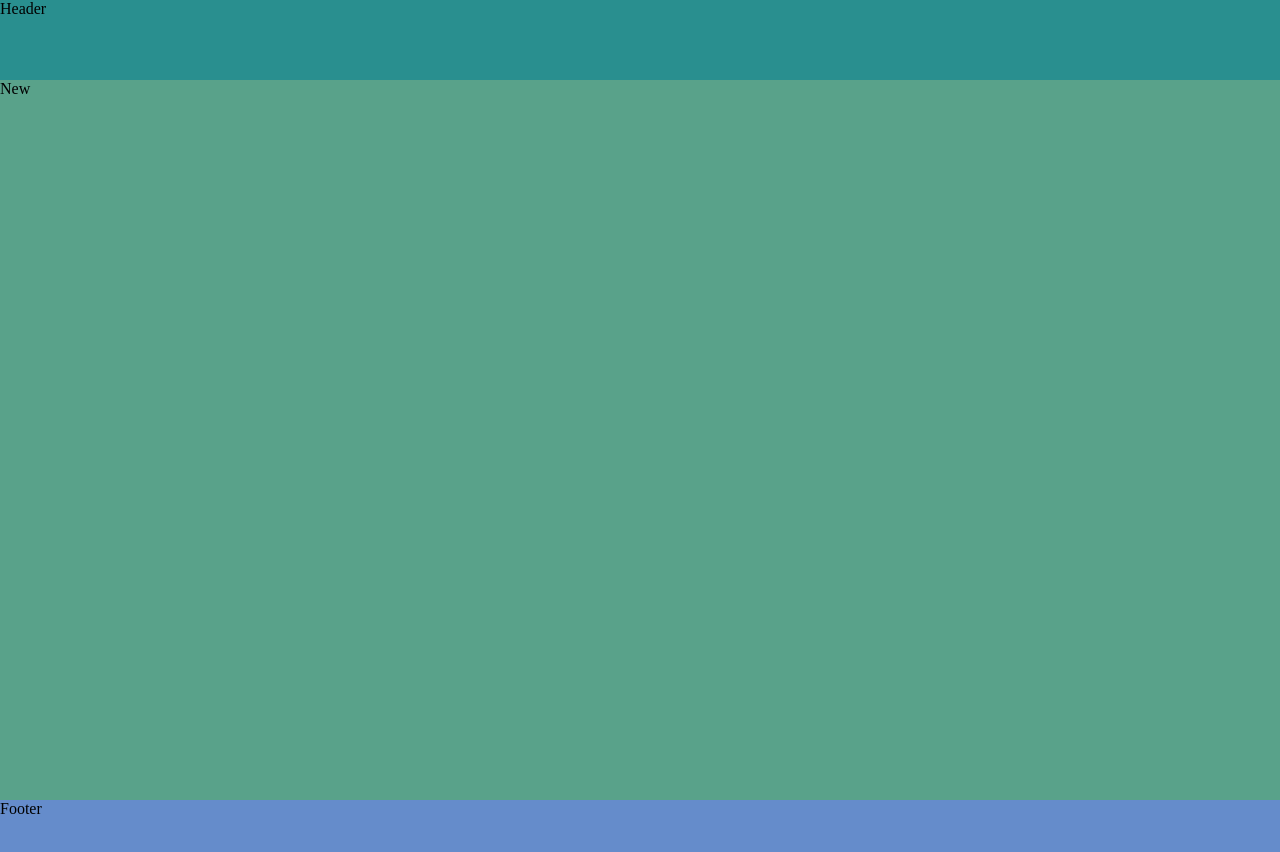
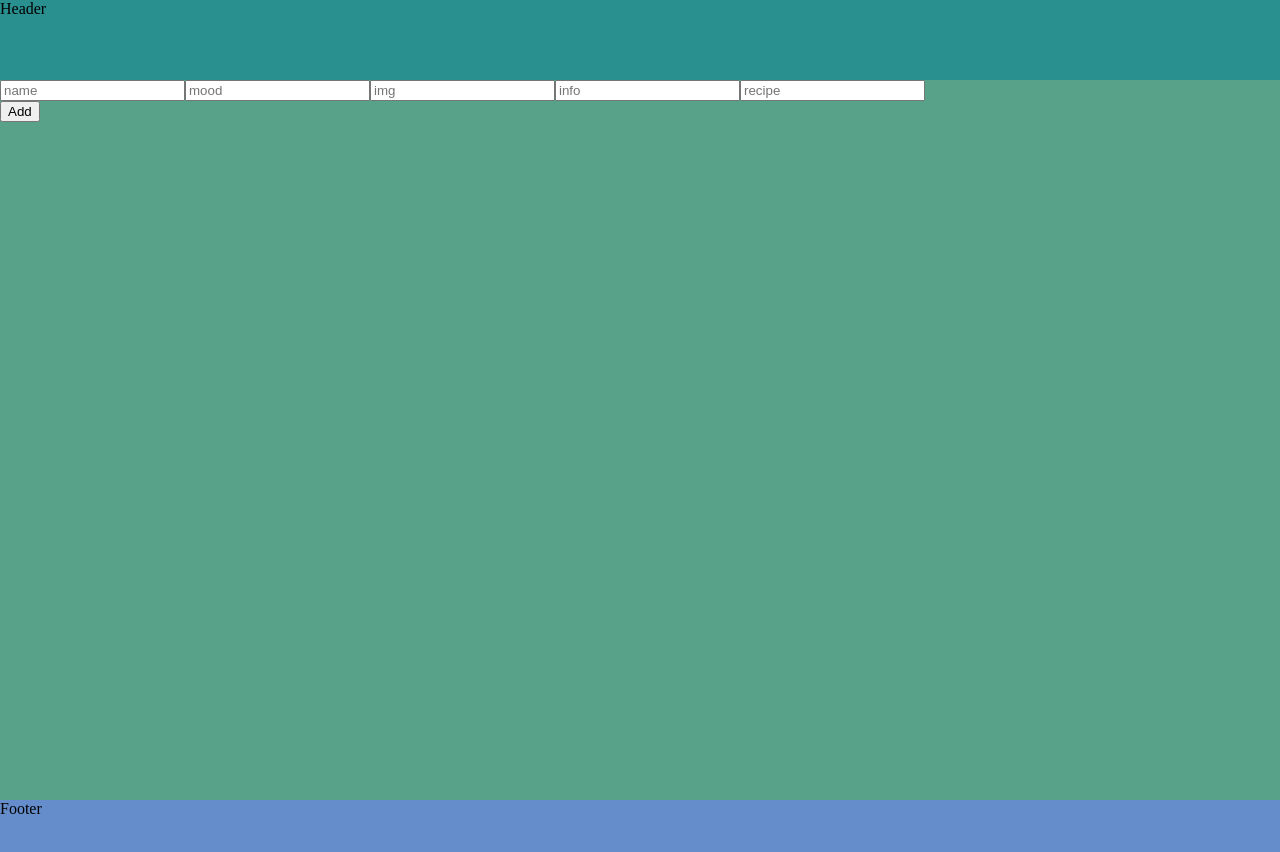
Before and after one commit to Jibelais/food-for-the-mood-frontend, a React (Create React App) app: page /foodmood/new in a window 1280 px wide. Shown: the top 852 px of the page. Built offline with nearby package versions, Linux system fonts and the light colour scheme; no server answers.

Commit message:
new page form completed

```diff
--- a/src/pages/New.js
+++ b/src/pages/New.js
@@ -1,7 +1,84 @@
-function New() {
-    return (
-        <div className="new">New</div>
-    )
+import { useState } from "react";
+import {useNavigate} from 'react-router-dom'
+
+
+function New(props) {
+  let navigate =  useNavigate()
+  const [newForm, setNewForm] = useState({
+    name: "",
+    mood: "",
+    img: "",
+    info: "",
+    recipe: "",
+  });
+
+  const handleChange = (event) => {
+    setNewForm((prevState) => ({
+      ...prevState,
+      [event.target.name]: event.target.value,
+    }));
+  };
+
+  const handleSubmit = (event) => {
+    event.preventDefault();
+    props.createTopics(newForm);
+    setNewForm({
+        name: "",
+        mood: "",
+        img: "",
+        info: "",
+        recipe: "",
+    });
+    navigate("/foodmood")
+  };
+  return (
+    <section className= "content-margin">
+      <form onSubmit={handleSubmit}>
+        <input
+          className='name'
+          type="text"
+          value={newForm.name}
+          name="name"
+          placeholder="name"
+          onChange={handleChange}
+        />
+        <input
+          className='input'
+          type="text"
+          value={newForm.mood}
+          name="mood"
+          placeholder="mood"
+          onChange={handleChange}
+        />
+        <input
+          className='input'
+          type="text"
+          value={newForm.img}
+          name="img"
+          placeholder="img"
+          onChange={handleChange}
+        />
+        <input
+          className='input'
+          type="text"
+          value={newForm.info}
+          name="info"
+          placeholder="info"
+          onChange={handleChange}
+        />
+        <input
+          className='input'
+          type="text"
+          value={newForm.recipe}
+          name="recipe"
+          placeholder="recipe"
+          onChange={handleChange}
+        />
+        <br/>
+        <input id="add-button" className='input button' type="submit" value="Add" />
+      </form>
+    </section>
+  );
 }
 
-export default New
+export default New;
```
